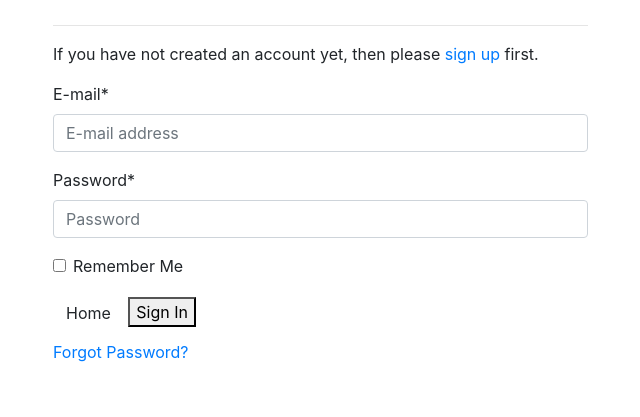
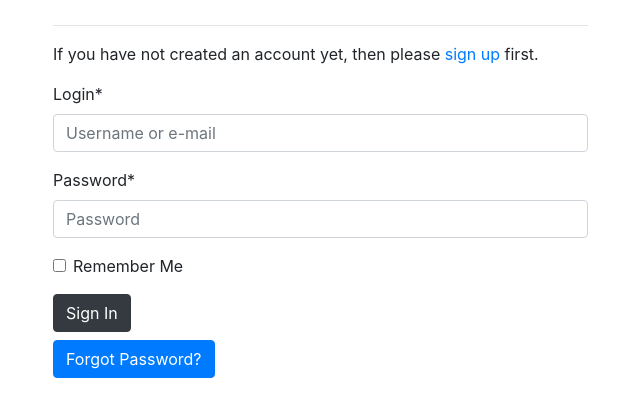
Before and after one commit to MrBertieG/pic-shack-p5, a Django app: page /accounts/login/ in a window 1280 px wide. Shown: the part 170-587 px from the top of the page, without its empty margins (37-677 px from the left). Run offline with Django 3.2, Linux system fonts and the light colour scheme; some libraries are stand-ins or nearby versions.

Commit message:
Add button styling to allauth forms

```diff
--- a/pic_shack/settings.py
+++ b/pic_shack/settings.py
@@ -112,7 +112,7 @@ AUTHENTICATION_BACKENDS = [
 
 SITE_ID = 1
 
-ACCOUNT_AUTHENTICATION_METHOD = 'email'
+ACCOUNT_AUTHENTICATION_METHOD = 'username_email'
 ACCOUNT_EMAIL_REQUIRED = True
 ACCOUNT_EMAIL_VERIFICATION = 'mandatory'
 ACCOUNT_SIGNUP_EMAIL_ENTER_TWICE = True
--- a/templates/allauth/account/login.html
+++ b/templates/allauth/account/login.html
@@ -39,12 +39,11 @@ for a {{ site_name }} account and sign in below:{% endblocktrans %}</p>
   {% csrf_token %}
   {{ form|crispy }}
   {% if redirect_field_value %}
-  <input type="hidden" name="{{ redirect_field_name }}" value="{{ redirect_field_value }}" />
+    <input type="hidden" name="{{ redirect_field_name }}" value="{{ redirect_field_value }}" />
   {% endif %}
-  <a class="btn btn-outline-black rounded-0" href="{% url 'home' %}">Home</a>
-  <button class="primaryAction" type="submit">{% trans "Sign In" %}</button>
+  <button class="rounded btn btn-dark" type="submit">{% trans "Sign In" %}</button>
   <p class="mt-2">
-    <a class="button secondaryAction" href="{% url 'account_reset_password' %}">{% trans "Forgot Password?" %}</a>
+    <a class="btn btn-primary" href="{% url 'account_reset_password' %}">{% trans "Forgot Password?" %}</a>
   </p>
 </form>
 
--- a/templates/allauth/account/logout.html
+++ b/templates/allauth/account/logout.html
@@ -15,8 +15,8 @@
   {% if redirect_field_value %}
   <input type="hidden" name="{{ redirect_field_name }}" value="{{ redirect_field_value }}"/>
   {% endif %}
-  <a class="btn btn-outline-black rounded-0" href="{% url 'home' %}">Cancel</a>
-  <button type="submit">{% trans 'Sign Out' %}</button>
+  <button type="submit" class="btn btn-dark">{% trans 'Sign Out' %}</button>
+  <a class="btn btn-danger" href="{% url 'home' %}">Cancel</a>
 </form>
 
 
--- a/templates/allauth/account/password_change.html
+++ b/templates/allauth/account/password_change.html
@@ -12,7 +12,6 @@
     <form method="POST" action="{% url 'account_change_password' %}" class="password_change">
         {% csrf_token %}
         {{ form|crispy }}
-        <a class="btn btn-outline-black rounded-0" href="{% url 'account_login' %}">Back to Login</a>
         <button type="submit" name="action">{% trans "Change Password" %}</button>
     </form>
 {% endblock %}
--- a/templates/allauth/account/signup.html
+++ b/templates/allauth/account/signup.html
@@ -17,8 +17,7 @@
   {% if redirect_field_value %}
   <input type="hidden" name="{{ redirect_field_name }}" value="{{ redirect_field_value }}" />
   {% endif %}
-  <a class="btn btn-outline-black rounded-0" href="{% url 'account_login' %}">Back to Login</a>
-  <button type="submit">{% trans "Sign Up" %}</button>
+  <button type="submit" class="btn btn-dark">{% trans "Sign Up" %}</button>
 </form>
 
 {% endblock %}
--- a/templates/allauth/socialaccount/signup.html
+++ b/templates/allauth/socialaccount/signup.html
@@ -16,7 +16,7 @@
   {% if redirect_field_value %}
   <input type="hidden" name="{{ redirect_field_name }}" value="{{ redirect_field_value }}" />
   {% endif %}
-  <button type="submit">{% trans "Sign Up" %} &raquo;</button>
+  <button type="submit" class="btn btn-dark">{% trans "Sign Up" %} &raquo;</button>
 </form>
 
 {% endblock %}
```
